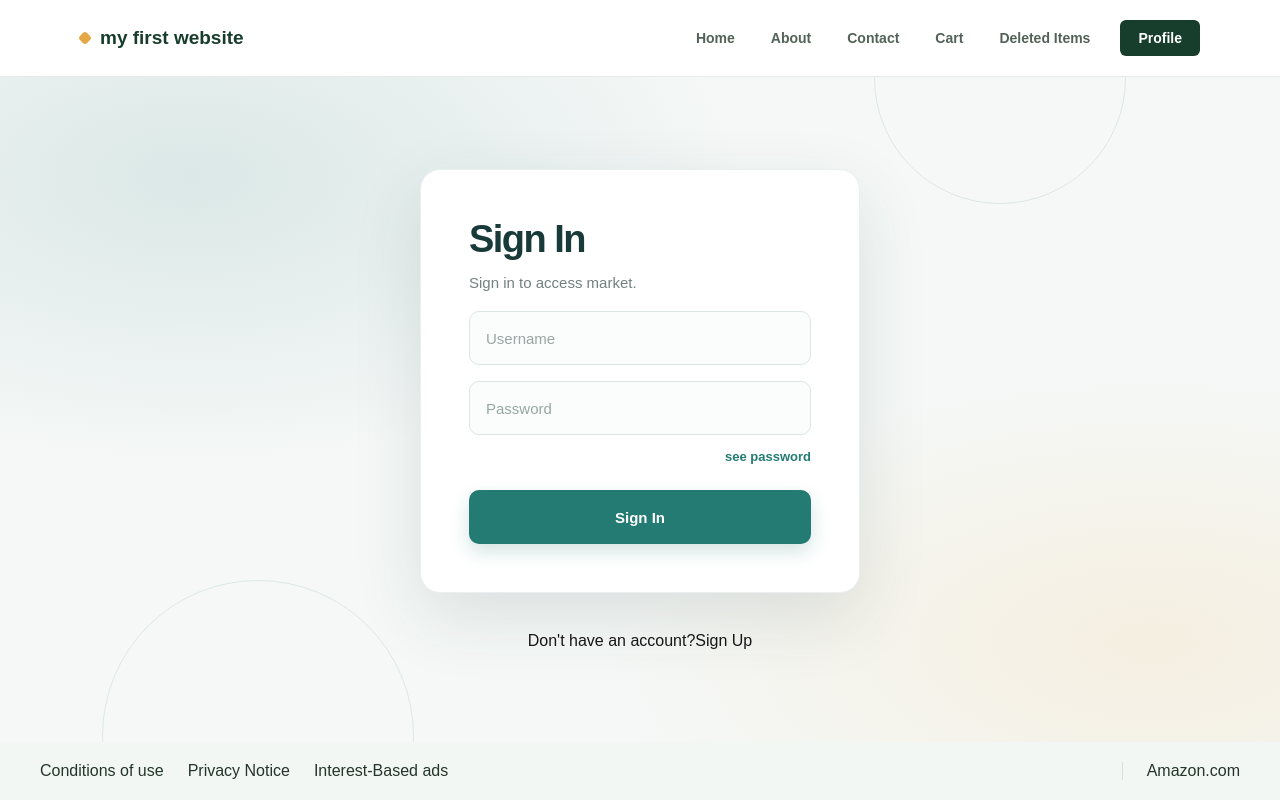
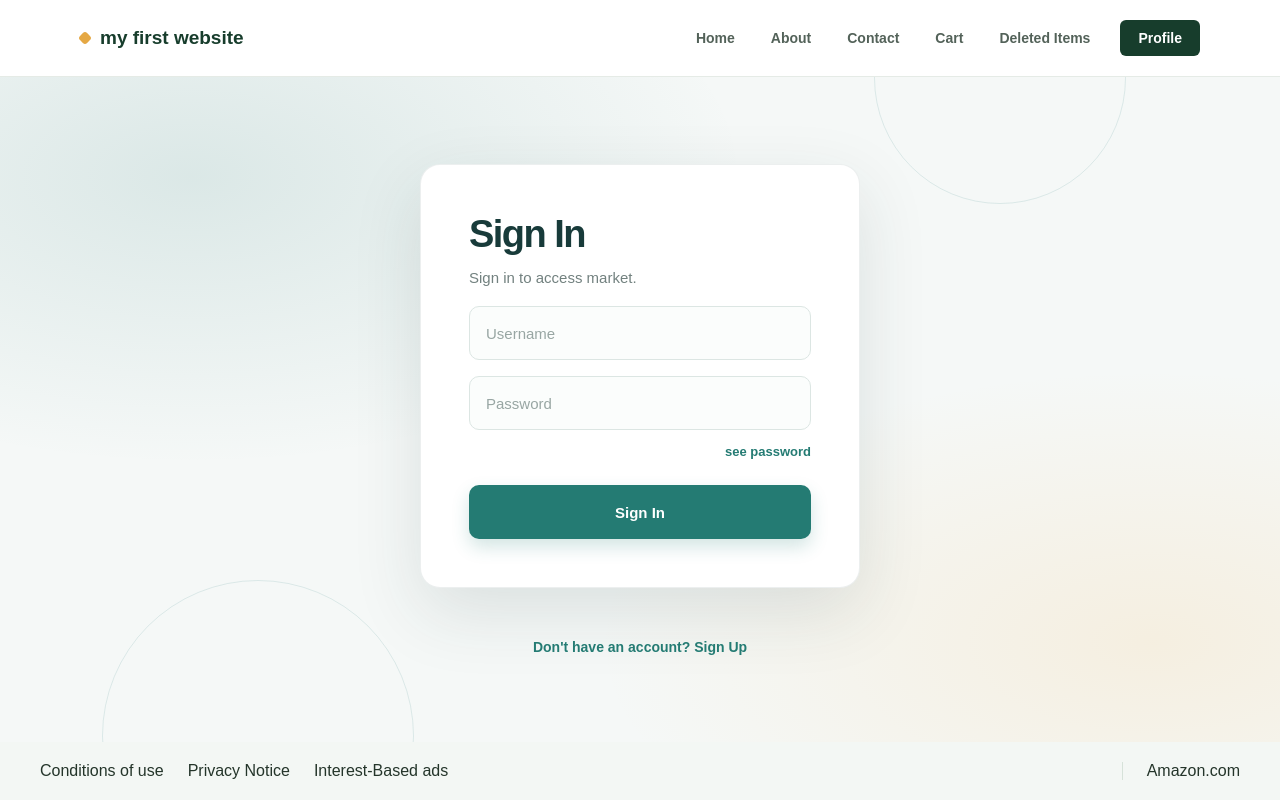
Before and after one commit to AkhalkatsiAvtandil/smart-academy-project-five-lesson-first, a Next.js app: page /login in a window 1280 px wide. Built offline with nearby package versions, Linux system fonts and the light colour scheme.

Commit message:
საბოლოო შედეგი

```diff
--- a/src/app/(auth)/login/page.jsx
+++ b/src/app/(auth)/login/page.jsx
@@ -26,14 +26,14 @@ const Page = () => {
     }
 
     try {
-      const response = await fetch("https://fakestoreapi.com/aut  h/login ", {
+      const response = await fetch("https://fakestoreapi.com/auth/login", {
         method: "POST",
         headers: { "Content-Type": "application/json" },
         body: JSON.stringify({ username, password }),
       });
       const result = await response.json();
       if (result.token) {
-        throw new Error(router.push("/market"));
+        router.push("/market");
       } else {
         return alert("Invalid username or password. Please try again.");
       }
@@ -78,8 +78,7 @@ const Page = () => {
         </button>
       </form>
       <Link href="/register" className={styles.registerLink}>
-        Don't have an account?
-        <span>Sign Up</span>
+        Don't have an account? Sign Up
       </Link>
     </div>
   );
--- a/src/app/(auth)/login/page.module.css
+++ b/src/app/(auth)/login/page.module.css
@@ -144,7 +144,18 @@
   outline: 3px solid rgb(50 140 131 / 35%);
   outline-offset: 3px;
 }
+.registerLink {
+  margin-top: 22px;
+  color: #247b73;
+  font-size: 14px;
+  font-weight: 600;
+  text-align: center;
+  transition: color 160ms ease;
+}
 
+.registerLink:hover {
+  color: #164d49;
+}
 @media (max-width: 520px) {
   .page {
     min-height: 480px;
--- a/src/app/globals.css
+++ b/src/app/globals.css
@@ -24,7 +24,7 @@ body {
   display: flex;
   flex-direction: column;
   min-height: 100vh;
-  color: var(--foreground);
+  color: rgb(2, 2, 2);
   background: var(--background);
   font-family: Arial, Helvetica, sans-serif;
   -webkit-font-smoothing: antialiased;
```
Also changed, not shown: src/app/(auth)/register/page.jsx (+20 -4 lines).
